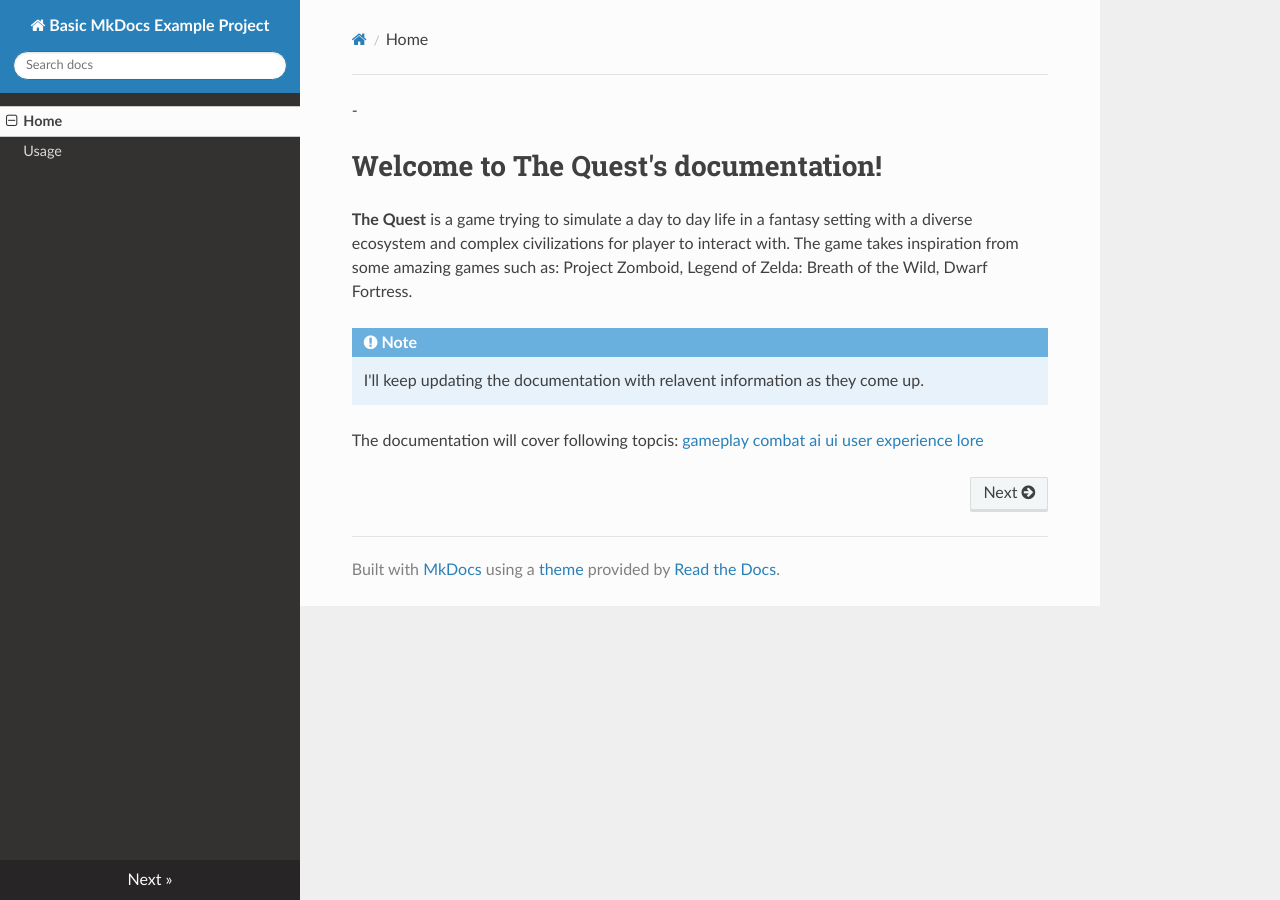
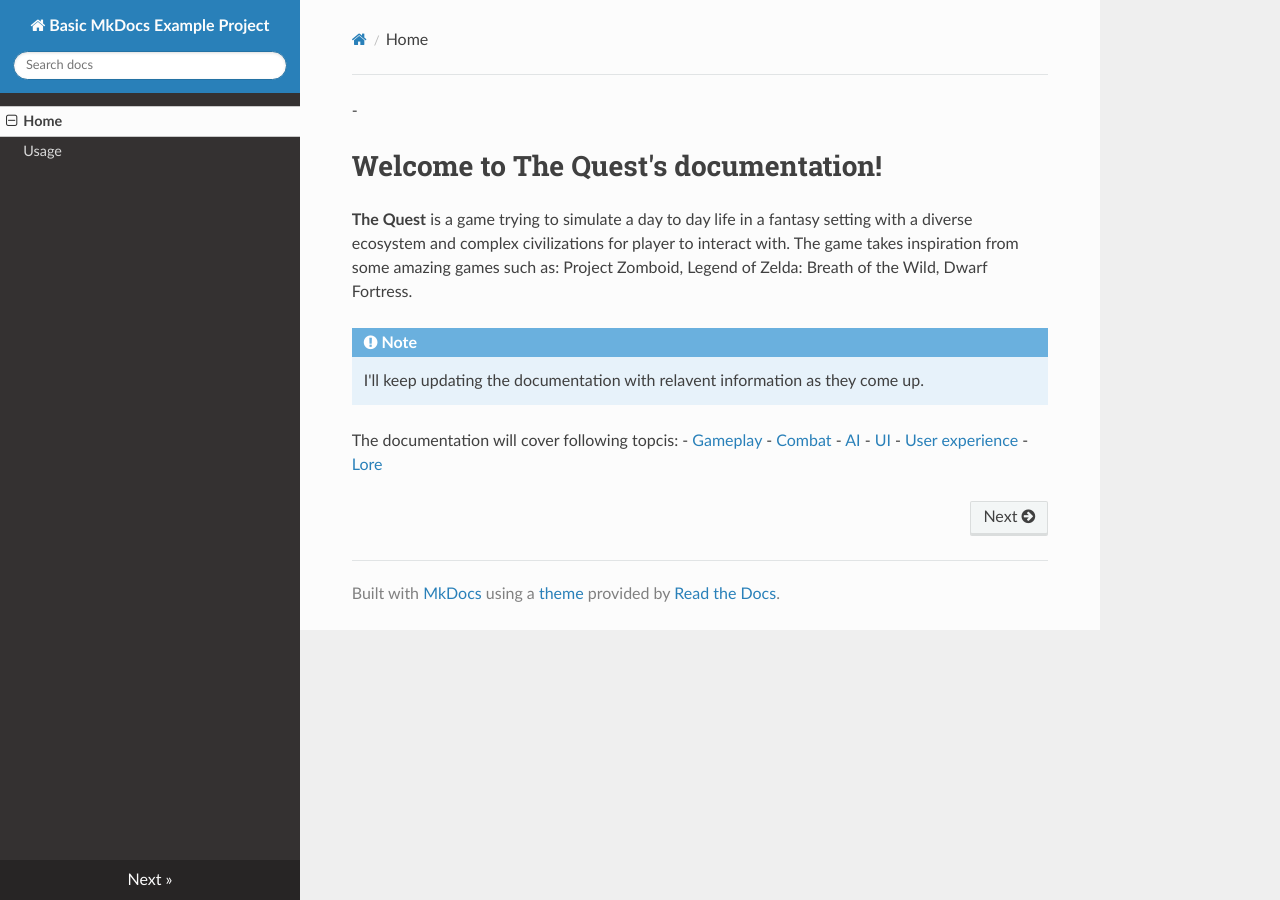
Before and after one commit to dsinjakovic/docs.the-quest, an MkDocs documentation site: the page built from docs/index.md, in a window 1280 px wide. Built offline with MkDocs 1.6.1, drawn with Linux system fonts in a browser that asks for light colours; nearby versions of some CDN libraries.

```diff
--- a/docs/index.md
+++ b/docs/index.md
@@ -9,9 +9,9 @@ The game takes inspiration from some amazing games such as: Project Zomboid, Leg
     I'll keep updating the documentation with relavent information as they come up.
 
 The documentation will cover following topcis:
-[gameplay](gameplay)
-[combat](gameplay#combat)
-[ai](gameplay#ai)
-[ui](ui)
-[user experience](ux)
-[lore](lore)
+- [Gameplay](gameplay)
+- [Combat](gameplay#combat)
+- [AI](gameplay#ai)
+- [UI](ui)
+- [User experience](ux)
+- [Lore](lore)
```
